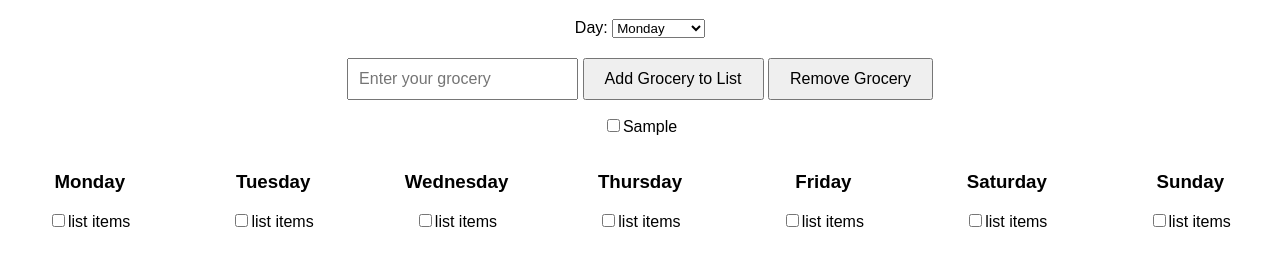
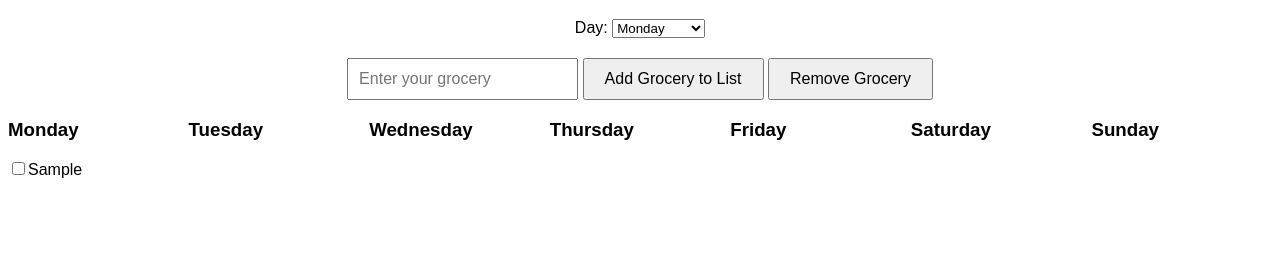
Before and after one commit to KaoriTsushima/shopping-list, a plain HTML site: page index.html in a window 1280 px wide. Both pictures are taken after typing "Sample" into the empty fields and a click on the button "Add Grocery to List". Shown: the part 61-326 px from the top of the page. Drawn offline with Linux system fonts and the light colour scheme.

Commit message:
changed code for matching dayand items

```diff
--- a/index.html
+++ b/index.html
@@ -31,45 +31,31 @@
     <div class="weekly-shopping-list">
       <div class="day-list">
         <h3>Monday</h3>
-        <ul>
-          <li><input type="checkbox" />list items</li>
-        </ul>
+        <div id="monday-items"></div>
       </div>
       <div class="day-list">
         <h3>Tuesday</h3>
-        <ul>
-          <li><input type="checkbox" />list items</li>
-        </ul>
+        <div id="tuesday-items"></div>
       </div>
       <div class="day-list">
         <h3>Wednesday</h3>
-        <ul>
-          <li><input type="checkbox" />list items</li>
-        </ul>
+        <div id="wednesday-items"></div>
       </div>
       <div class="day-list">
         <h3>Thursday</h3>
-        <ul>
-          <li><input type="checkbox" />list items</li>
-        </ul>
+        <div id="thursday-items"></div>
       </div>
       <div class="day-list">
         <h3>Friday</h3>
-        <ul>
-          <li><input type="checkbox" />list items</li>
-        </ul>
+        <div id="friday-items"></div>
       </div>
       <div class="day-list">
         <h3>Saturday</h3>
-        <ul>
-          <li><input type="checkbox" />list items</li>
-        </ul>
+        <div id="saturday-items"></div>
       </div>
       <div class="day-list">
         <h3>Sunday</h3>
-        <ul>
-          <li><input type="checkbox" />list items</li>
-        </ul>
+        <div id="sunday-items"></div>
       </div>
     </div>
     <script src="index.js"></script>
--- a/index.js
+++ b/index.js
@@ -4,22 +4,30 @@ const removeButton = document.getElementById("removeButton");
 const division = document.getElementById("division");
 
 addButton.addEventListener("click", function () {
-  const text = userInput.value;
+  const itemName = userInput.value;
+  const day = document.getElementById("weekday").value.toLowerCase();
 
-  // Check if the input is not empty
-  if (text) {
+  if (!itemName) {
+    alert("Please enter an item.");
+    return;
+  }
+  console.log(itemName, day);
+
+  const dayElement = document.getElementById(`${day}-items`);
+  //   dayElement.appendChild()
+
   const divItem = document.createElement("p");
   //  divItem.textContent = text;
   const checkbox_label = document.createElement("label");
   const checkbox = document.createElement("input");
   checkbox.setAttribute("type", "checkbox");
-    const checkbox_id = `checkbox_${text}`;
+  const checkbox_id = `checkbox_${itemName}`;
   checkbox.setAttribute("id", checkbox_id);
 
   // creating label html element
   divItem.appendChild(checkbox);
   checkbox_label.setAttribute("for", checkbox_id);
-    checkbox_label.innerText = text;
+  checkbox_label.innerText = itemName;
   divItem.appendChild(checkbox_label);
 
   divItem.addEventListener("mouseout", function () {
@@ -27,9 +35,8 @@ addButton.addEventListener("click", function () {
     divItem.style.fontWeight = "";
   });
 
-    division.appendChild(divItem);
+  dayElement.appendChild(divItem);
   userInput.value = "";
-  }
 });
 
 removeButton.addEventListener("click", function () {
--- a/styles.css
+++ b/styles.css
@@ -28,9 +28,7 @@ button {
 .weekly-shopping-list {
   display: grid;
   grid-template-columns: repeat(7, 1fr);
-  grid-gap: 20px;
 }
-.day-list li {
-  list-style-type: none;
+.day-list {
   text-align: left;
 }
```
Lines whose indentation alone changed are shown as unchanged.
